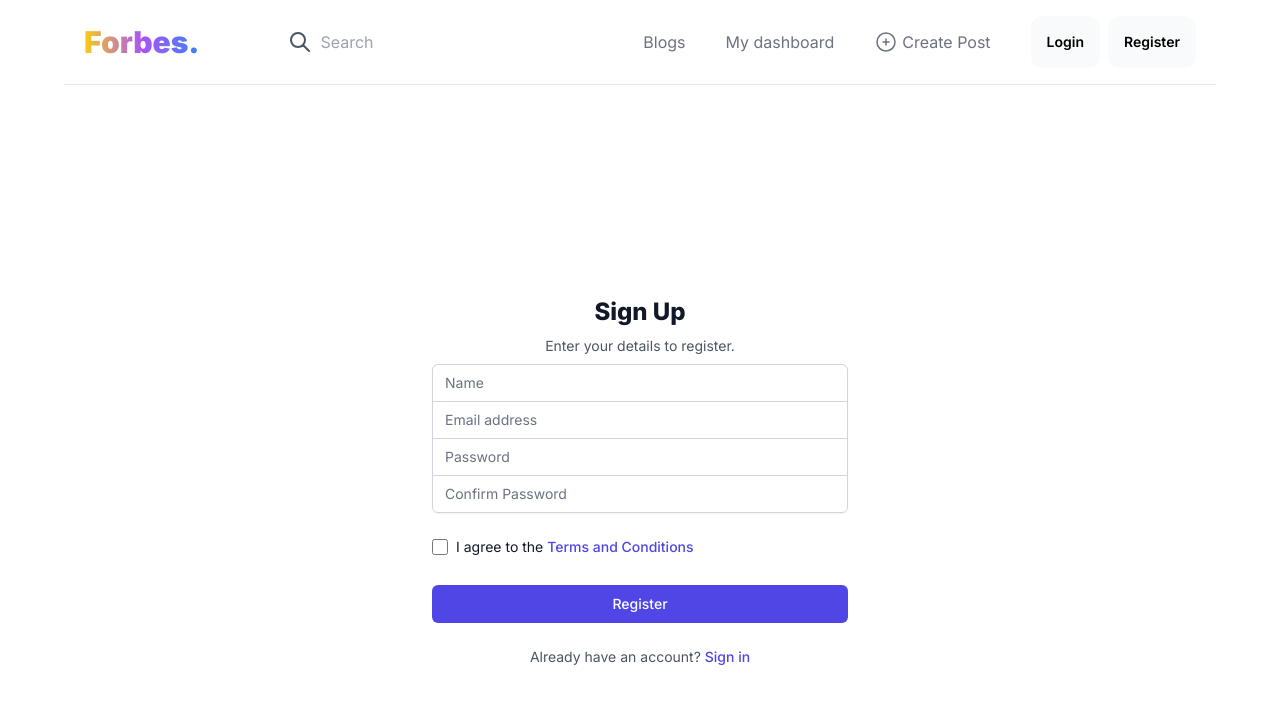
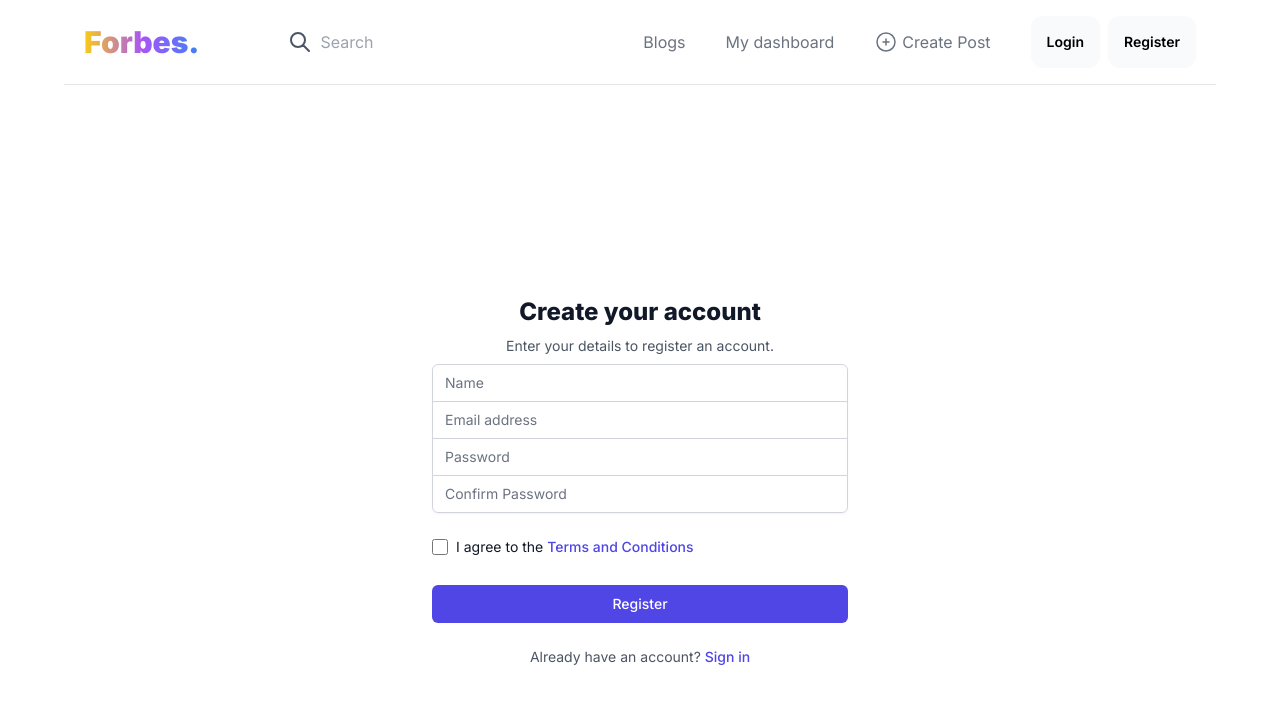
Before and after one commit to heatkoemnak/blogapp, a Next.js app: page /register in a window 1280 px wide. Shown: the top 704 px of the page. Built offline with nearby package versions, Linux system fonts and the light colour scheme; no server answers; the database is empty.

Commit message:
update login,register and navbar

```diff
--- a/app/(auth)/login/page.jsx
+++ b/app/(auth)/login/page.jsx
@@ -58,7 +58,7 @@ const Login = () => {
     <div className="flex min-h-screen items-center justify-center px-4 sm:px-6 lg:px-8 ">
       <div className="w-full max-w-md space-y-2 p-4 mb-12 bg-white">
         <div>
-          <h4 className="text-center text-2xl font-extrabold text-gray-900">Login</h4>
+          <h4 className="text-center text-2xl font-extrabold text-gray-900">Login to your account</h4>
           <p className="mt-2 text-center text-sm text-gray-600">
             Enter your details to login.
           </p>
--- a/app/(auth)/register/page.jsx
+++ b/app/(auth)/register/page.jsx
@@ -74,9 +74,9 @@ const Register = () => {
     <div className="flex min-h-screen items-center justify-center px-4 sm:px-6 lg:px-8">
       <div className="w-full max-w-md space-y-2 p-4 mb-12 bg-white">
         <div>
-          <h4 className="text-center text-2xl font-extrabold text-gray-900">Sign Up</h4>
+          <h4 className="text-center text-2xl font-extrabold text-gray-900">Create your account</h4>
           <p className="mt-2 text-center text-sm text-gray-600">
-            Enter your details to register.
+            Enter your details to register an account.
           </p>
         </div>
         <form onSubmit={handleSubmit} className="mt-8 space-y-6">
--- a/app/components/Navbar.jsx
+++ b/app/components/Navbar.jsx
@@ -262,7 +262,7 @@ const Navbar = () => {
           <div className="p-4">
             <Link
               href="/blogs"
-              className={`block py-2 ${
+              className={`block py-2 hover:bg-gray-300 ${
                 currentPath === '/blogs'
                   ? 'text-blue-500 font-semibold'
                   : 'text-gray-500'
@@ -272,7 +272,7 @@ const Navbar = () => {
             </Link>
             <Link
               href="/my-blog"
-              className={`block py-2 ${
+              className={`block py-2 hover:bg-gray-300 ${
                 currentPath === '/my-blog'
                   ? 'text-blue-500 font-semibold'
                   : 'text-gray-500'
@@ -282,13 +282,13 @@ const Navbar = () => {
             </Link>
             <Link
               href="/create-post"
-              className={`block py-2 ${
+              className={`block py-2 hover:bg-gray-300 ${
                 currentPath === '/create-post'
                   ? 'text-blue-500 font-semibold'
                   : 'text-gray-500'
               }`}
             >
-              Create Post
+              Create new post
             </Link>
             {status === 'authenticated' && (
               <>
```
